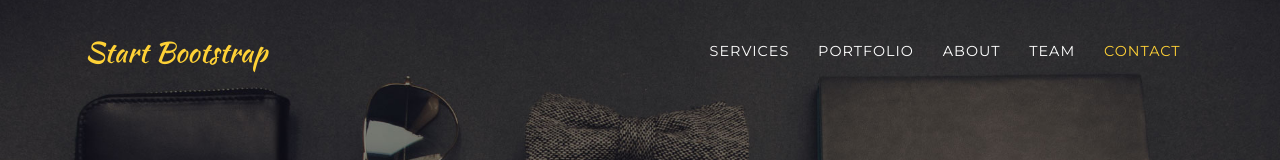
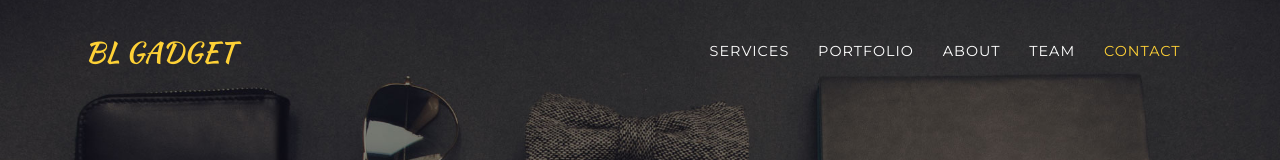
Before and after one commit to remonc97/Xmarket, a website with bundled scripts: page index.html in a window 1280 px wide. Shown: the top 160 px of the page. Built offline with nearby package versions, Linux system fonts and the light colour scheme; a web font is replaced by a local one.

Commit message:
change product name

```diff
--- a/index.html
+++ b/index.html
@@ -30,7 +30,7 @@
     <!-- Navigation -->
     <nav class="navbar navbar-expand-lg navbar-dark fixed-top" id="mainNav">
       <div class="container">
-        <a class="navbar-brand js-scroll-trigger" href="#page-top">Start Bootstrap</a>
+        <a class="navbar-brand js-scroll-trigger" href="#page-top">BL GADGET</a>
         <button class="navbar-toggler navbar-toggler-right" type="button" data-toggle="collapse" data-target="#navbarResponsive" aria-controls="navbarResponsive" aria-expanded="false" aria-label="Toggle navigation">
           Menu
           <i class="fa fa-bars"></i>
```
